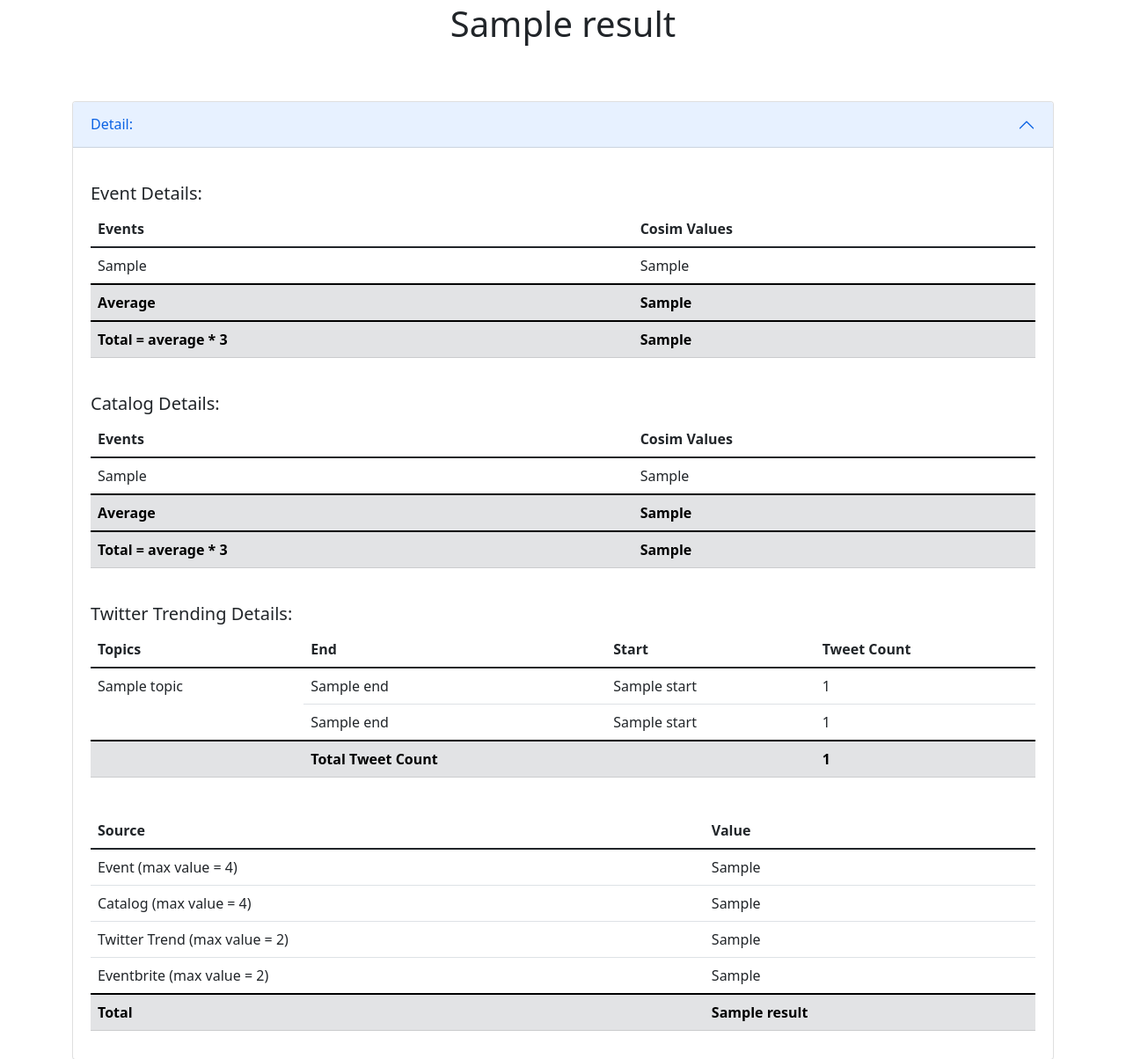
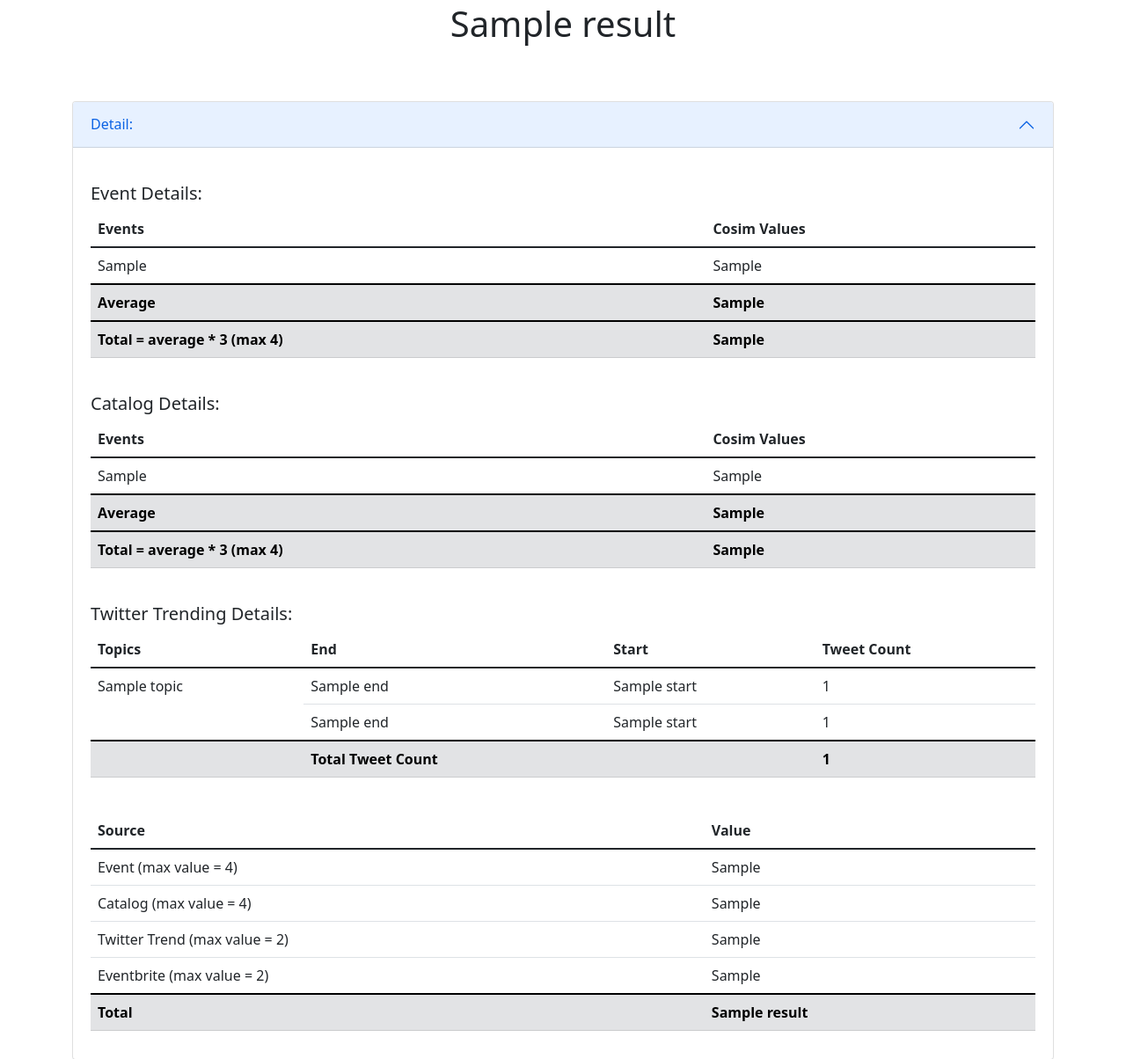
Before and after one commit to luthfidhani/sistem-skoring-pelatihan-microsoft, a Django app: template templates/skoring/index.html in a window 1280 px wide, after a click on "Detail:". Shown: the part 633-1837 px from the top of the page at 88% size. Run offline with Django 4.2, Linux system fonts and the light colour scheme; the template is opened without the code that fills it: most values are stand-ins (such as "Sample title", 1, 10 or a date in 2020).

Commit message:
fix: max average values

```diff
--- a/templates/skoring/index.html
+++ b/templates/skoring/index.html
@@ -96,7 +96,7 @@
                                 </thead>
                                 <thead class="table-secondary">
                                   <tr>
-                                    <th scope="col">Total = average * 3</th>
+                                    <th scope="col">Total = average * 3 (max 4)</th>
                                     <th scope="col">{{ mean.0 }}</th>
                                   </tr>
                                 </thead>
@@ -126,7 +126,7 @@
                               </thead>
                               <thead class="table-secondary">
                                 <tr>
-                                  <th scope="col">Total = average * 3</th>
+                                  <th scope="col">Total = average * 3 (max 4)</th>
                                   <th scope="col">{{ mean.1 }}</th>
                                 </tr>
                               </thead>
```
Also changed, not shown: skoring/utils/ai_models.py (+6 -1 lines), 2 other files.
